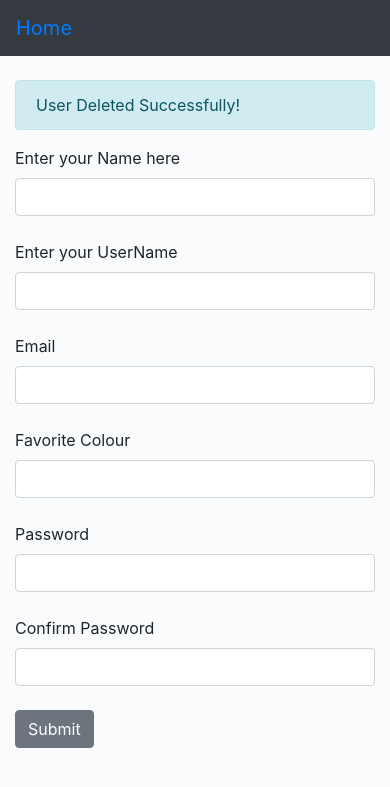
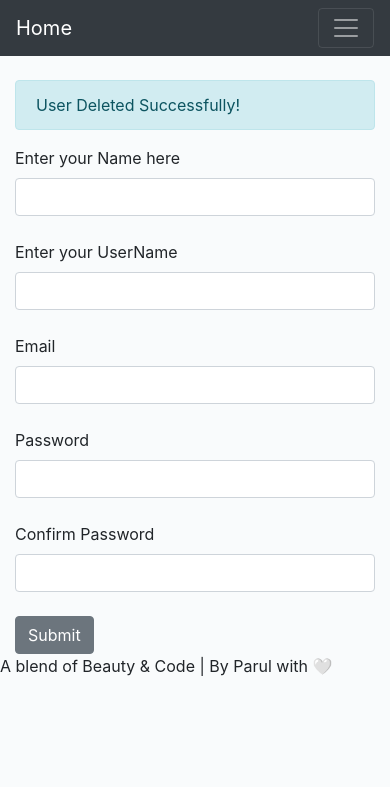
Before and after one commit to parulhardaha/Blog-Web-App, a Flask app: page /delete/1 in a window 390 px wide. Shown: the top 787 px of the page. Run offline with Flask 3, Linux system fonts and the light colour scheme; data comes from the database, SQL or seed files in the repository; both versions use the stored data as it was before the commit; some libraries are stand-ins or nearby versions.

Commit message:
fix mobile view and delete unnecessary tabs

```diff
--- a/app.py
+++ b/app.py
@@ -256,7 +256,6 @@ class Users(db.Model,UserMixin):
   username=db.Column(db.String(20),nullable=False,unique=True)
   name=db.Column(db.String(100),nullable=False)
   email=db.Column(db.String(100),nullable=False,unique=True)
-  favorite_Colour=db.Column(db.String(100))
   date_added=db.Column(db.DateTime,default=datetime.utcnow)
   #Password stuff
   password_hash=db.Column(db.String(120))
@@ -302,7 +301,6 @@ class UserForm(FlaskForm):
    name= StringField ("Enter your Name here", validators=[DataRequired()])
    username= StringField ("Enter your UserName", validators=[DataRequired()])
    email= StringField ("Email", validators=[DataRequired()])
-   favorite_Colour=StringField("Favorite Colour")
    password_hash=PasswordField('Password', validators=[DataRequired(),EqualTo('password_hash2',message="Passowrds mush match!")])
    password_hash2=PasswordField('Confirm Password',validators=[DataRequired()])
    submit= SubmitField("Submit")
@@ -316,7 +314,6 @@ def update(id):
   if request.method=='POST':
     name_to_update.name=request.form['name']
     name_to_update.email=request.form['email']
-    name_to_update.favorite_Colour=request.form['favorite_Colour']
     name_to_update.username=request.form['username']
     try:
       db.session.commit()
@@ -350,24 +347,17 @@ def add_user():
        #Hashed Passwd
        hashed_pw = generate_password_hash(
            form.password_hash.data, "pbkdf2:sha256")
-       user=Users(name=form.name.data,username=form.username.data,email=form.email.data,favorite_Colour=form.favorite_Colour.data,password_hash=hashed_pw)
+       user=Users(name=form.name.data,username=form.username.data,email=form.email.data,password_hash=hashed_pw)
        db.session.add(user)
        db.session.commit()
      name=form.name.data
      form.name.data=''
      form.username.data=''
      form.email.data=''
-     form.favorite_Colour.data=''
      form.password_hash.data=''
      flash("User Added Data Successfully!")
   our_users=Users.query.order_by(Users.date_added)
   return render_template("add_user.html",form=form,name=name,our_users=our_users)
-
-
-@app.route('/users')
-def all_users():
-    users = Users.query.all()  # Fetch all users from the database
-    return render_template('all_users.html', users=users)
 
 def seed_database():
     # Ensure at least one user exists
@@ -376,12 +366,14 @@ def seed_database():
     if not admin_user:
         admin_user = Users(username="admin", email="admin@example.com", name="Parul Hardaha")
         db.session.add(admin_user)
+        another_user = Users(username="deepanshu", email="deepanshu@example.com", name="Deepanshu Hardaha")
+        db.session.add(another_user)
         db.session.commit()  # Commit so we get an ID for admin_user
 
     # Create new posts with a valid `poster_id`
     new_posts = [
         Posts(title="Harry Potter", content="Harry Potter is a series of seven fantasy novels written by British author J. K. Rowling. The novels chronicle the lives of a young wizard, Harry Potter, and his friends, Hermione Granger and Ron Weasley, all of whom are students at Hogwarts School of Witchcraft and Wizardry. The main story arc concerns Harry's conflict with Lord Voldemort, a dark wizard who intends to become immortal, overthrow the wizard governing body known as the Ministry of Magic, and subjugate all wizards and Muggles (non-magical people).The series was originally published in English by Bloomsbury in the United Kingdom and Scholastic Press in the United States.", slug="@potterhead", poster_id=1, user_id=1),
-        Posts(title="MS Dhoni: The Man, The Myth, The Legend", content="The Rise of a Legend Mahendra Singh Dhoni’s rise to fame is a tale of resilience, hard work, and unmatched dedication. With no cricketing background, he carved his own path with sheer determination. From being a ticket collector at Kharagpur railway station to lifting the World Cup for India, his journey embodies the spirit of dreams turning into reality. Captain Cool: A Leader Like No Other Dhoni’s calm and composed demeanor on the field earned him the nickname “Captain Cool.” His ability to make crucial decisions under pressure, whether it was promoting himself in the 2011 World Cup final or backing young talents like Virat Kohli and Rohit Sharma, showcased his sharp cricketing acumen.", slug="msdhoni", poster_id=1, user_id=1),
+        Posts(title="MS Dhoni: The Man, The Myth, The Legend", content="The Rise of a Legend Mahendra Singh Dhoni’s rise to fame is a tale of resilience, hard work, and unmatched dedication. With no cricketing background, he carved his own path with sheer determination. From being a ticket collector at Kharagpur railway station to lifting the World Cup for India, his journey embodies the spirit of dreams turning into reality. Captain Cool: A Leader Like No Other Dhoni’s calm and composed demeanor on the field earned him the nickname “Captain Cool.” His ability to make crucial decisions under pressure, whether it was promoting himself in the 2011 World Cup final or backing young talents like Virat Kohli and Rohit Sharma, showcased his sharp cricketing acumen.", slug="msdhoni", poster_id=2, user_id=2),
         Posts(title="The Indian Premier League", content="The IPL was conceptualized by the Board of Control for Cricket in India (BCCI) in 2008 as a franchise-based T20 league. Inspired by international leagues like the English Premier League (EPL) and the NBA, the IPL brought together players from different countries to compete in a fast-paced, high-energy format. The first-ever IPL match, played on April 18, 2008, saw Brendon McCullum smash a breathtaking 158* for Kolkata Knight Riders, setting the stage for a tournament that would soon capture the world’s imagination.", slug="@ipl", poster_id=1, user_id=1),
         Posts(title="The Fascinating World of Cats", content="Cats are one of the most adorable, mysterious, and independent pets in the world. Whether they’re gracefully lounging in the sun, curiously exploring their surroundings, or playfully chasing after a toy, their charm is undeniable. Their unique personalities range from affectionate and cuddly to mischievous and aloof, making them fascinating companions.", slug="@catlove", poster_id=1, user_id=1)
 
--- a/templates/add_user.html
+++ b/templates/add_user.html
@@ -25,10 +25,6 @@
     {{ form.email(class="form-control") }}
     <br/>
 
-    {{ form.favorite_Colour.label(class="form-label") }}
-    {{ form.favorite_Colour(class="form-control") }}
-    <br/>
-
     {{ form.password_hash.label(class="form-label") }}
     {{ form.password_hash(class="form-control") }}
     <br/>
--- a/templates/base.html
+++ b/templates/base.html
@@ -21,7 +21,9 @@
 
         {% endblock %}
     </div>
-
+    <div class="footer">
+      A blend of Beauty & Code | By Parul with 🤍
+    </div>
     <!-- Optional JavaScript -->
     <!-- jQuery first, then Popper.js, then Bootstrap JS -->
     <script src="https://code.jquery.com/jquery-3.2.1.slim.min.js" integrity="sha384-KJ3o2DKtIkvYIK3UENzmM7KCkRr/rE9/Qpg6aAZGJwFDMVNA/GpGFF93hXpG5KkN" crossorigin="anonymous"></script>
--- a/templates/dash.html
+++ b/templates/dash.html
@@ -31,7 +31,7 @@
                                 <strong>UserName:</strong>{{ current_user.username }}<br>
                                 <strong>Email:</strong>{{ current_user.email }}<br>
                                 <strong>User Id:</strong>{{ current_user.id }}<br>
-                                <strong>Date Joined:</strong>{{ current_user.date_added}}<br>
+                                <strong>Date Joined:</strong>{{ current_user.date_added.strftime('%I:%M %p, %d %B %Y') }}<br>
                                 <strong> </strong><br></p>
           <a href="{{url_for('logout')}}" class="btn btn-secondary btn-sm">Logout</a>
           <a href="{{url_for('update', id=current_user.id)}}" class="btn btn-success btn-sm">Update</a>
--- a/templates/nav.html
+++ b/templates/nav.html
@@ -1,15 +1,15 @@
-<nav class="navbar navbar-expand-lg navbar-darkt bg-dark">
+<nav class="navbar navbar-expand-lg navbar-dark bg-dark">
   <a class="navbar-brand" href="{{ url_for('posts')}}">Home</a>
-  <button class="navbar-toggler" type="button" data-toggle="collapse" data-target="#navbarSupportedContent" aria-controls="navbarSupportedContent" aria-expanded="false" aria-label="Toggle navigation">
+
+  <!-- Toggler Button -->
+  <button class="navbar-toggler" type="button" data-toggle="collapse" data-target="#navbarNav"
+    aria-controls="navbarNav" aria-expanded="false" aria-label="Toggle navigation">
     <span class="navbar-toggler-icon"></span>
   </button>
 
-  <div class="collapse navbar-collapse" id="navbarSupportedContent">
+  <!-- Navbar Links -->
+  <div class="collapse navbar-collapse" id="navbarNav">
     <ul class="navbar-nav mr-auto">
-
-      <li class="nav-item">
-        <a class="nav-link" href="{{url_for('posts')}}">Posts</a>
-    </li>
 
       {% if current_user.is_authenticated %}
         <li class="nav-item">
@@ -22,7 +22,6 @@
           </li>
         {% endif %}
 
-
         <li class="nav-item">
           <a class="nav-link" href="{{url_for('logout')}}">Logout</a>
         </li>
@@ -30,21 +29,18 @@
         <li class="nav-item">
           <a class="nav-link" href="{{url_for('add_user')}}">Register</a>
         </li>
-
         <li class="nav-item">
           <a class="nav-link" href="{{url_for('login')}}">Login</a>
         </li>
       {% endif %}
+
       <li class="nav-item">
         <a class="nav-link" href="{{url_for('add_post')}}">Add Blog Post</a>
       </li>
+    </ul>
 
-      <!-- New button for All Users -->
-      <li class="nav-item">
-        <a class="nav-link" href="{{url_for('all_users')}}">All Users</a>
-      </li>
-    </ul>
-    <form method="POST" action = "{{url_for('search')}}"  class="d-flex">
+    <!-- Search Form -->
+    <form method="POST" action="{{ url_for('search') }}" class="d-flex">
       {{ form.hidden_tag() }}
       <input class="form-control me-2" type="search" placeholder="Search" aria-label="Search" name="searched">
       <button class="btn btn-outline-success" type="submit">Search</button>
--- a/templates/post.html
+++ b/templates/post.html
@@ -36,7 +36,7 @@
 
   </div>
   <div class="card-footer text-muted">
-    {{ post.date_added }}
+    {{ post.date_added.strftime('%I:%M %p, %d %B %Y') }}
   </div>
 </div>
 <br>
--- a/templates/search.html
+++ b/templates/search.html
@@ -22,7 +22,7 @@
                             </a>
                         </h5>
                         <p class="text-muted mb-2">
-                            By: {{ post.poster.name }} | {{ post.date_added }}
+                            By: {{ post.poster.name }} | {{ post.date_added.strftime('%I:%M %p, %d %B %Y') }}
                         </p>
                     </div>
                 </div>
--- a/templates/update.html
+++ b/templates/update.html
@@ -16,7 +16,7 @@
       <h2>Update User:</h2>
       <br><br></br>
       {% for our_user in our_users %}
-            {{ our_user.id}}. {{ our_user.name}} - {{ our_user.email}} - {{ our_user.favorite_Colour}} <br>
+            {{ our_user.id}}. {{ our_user.name}} - {{ our_user.email}} <br>
       {% endfor %}
 
 {% else %}
@@ -40,10 +40,6 @@
             {{ form.email(class="form-control",value=name_to_update.email) }}
             <br/>
 
-            {{ form.favorite_Colour.label(class="form-label") }}
-            {{ form.favorite_Colour(class="form-control",value=name_to_update.favorite_Colour) }}
-            <br/>
-
             {{ form.submit(class="btn btn-secondary") }}
 
             <a href="{{url_for('delete', id=id)}}" class="btn btn-danger">Delete</a>
```
Also changed, not shown: templates/all_users.html (deleted, +0 -35 lines), test.db. Lines whose indentation alone changed are shown as unchanged.
